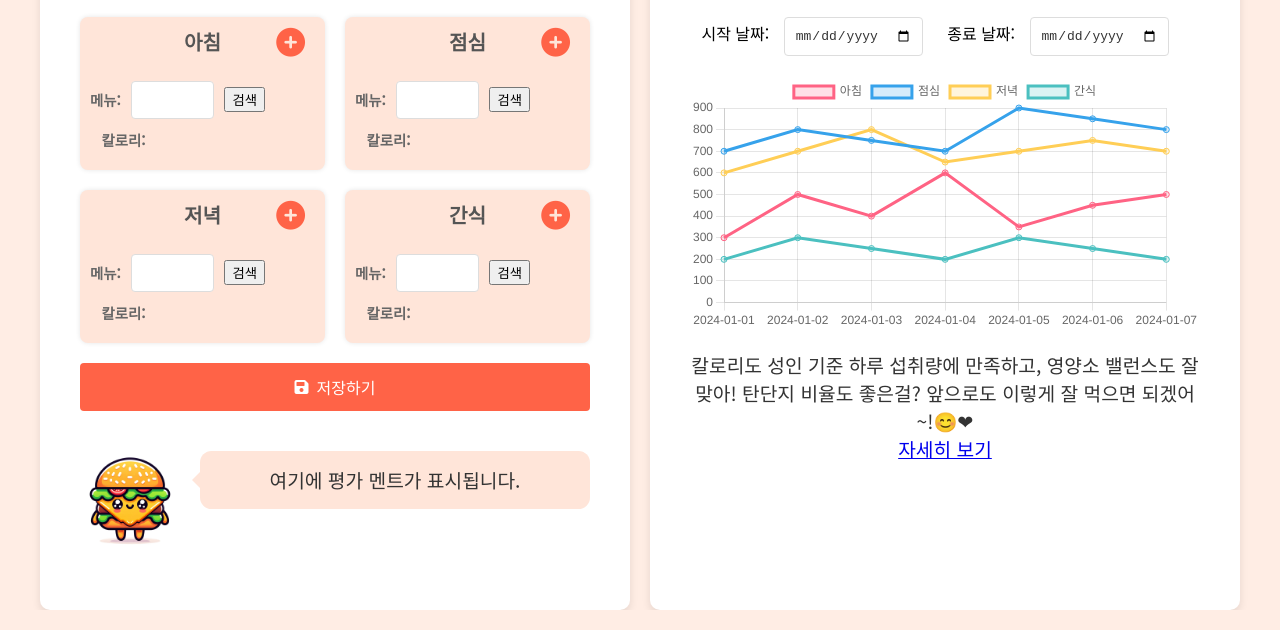
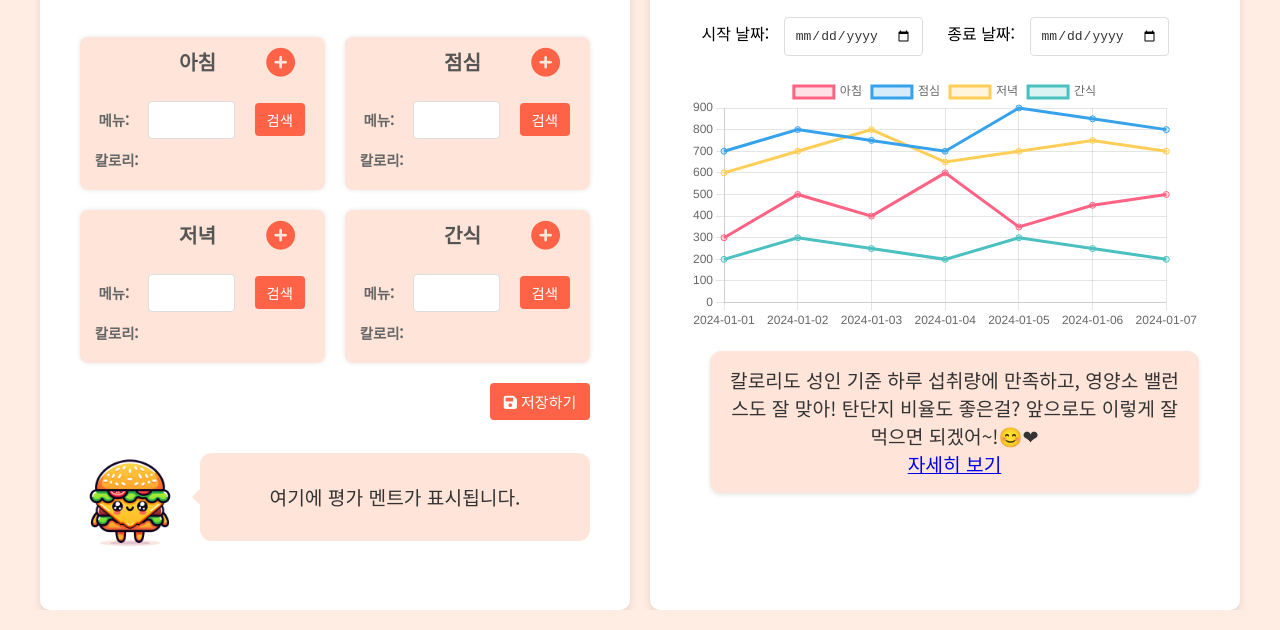
Before and after one commit to choichanwoo001/Stop-eat, a plain HTML site: page mealInput.html in a window 1280 px wide. Shown: the part 170-800 px from the top of the page. Drawn offline with nearby package versions, Linux system fonts and the light colour scheme.

Commit message:
mealInput.css

```diff
--- a/mealInput.css
+++ b/mealInput.css
@@ -89,7 +89,6 @@ header {
 /* 나머지 CSS */
 .main-container {
     display: flex;
-    /*flex-direction: row;*/
     gap: 20px;
     margin: 20px 0;
     width: 100%;
@@ -165,11 +164,13 @@ h3 {
     display: grid;
     grid-template-columns: auto auto;
     gap: 20px;
+    margin-top: 20px;
 }
 
 .meal-card {
     background-color: #ffe5d9;
     padding: 10px;
+    padding-right: 20px;
     border-radius: 8px;
     box-shadow: 0 0 5px rgba(0, 0, 0, 0.1);
     font-size: 0.9em;
@@ -193,12 +194,12 @@ h3 {
 .input-row label {
     font-weight: bold;
     color: #666;
-    width: 30%;
+    width: 25%;
     text-align: center;
 }
 
 .input-row input {
-    width: 70%;
+    width: calc(90% - 100px); /* Adjust to fit the button */
     padding: 10px;
     border: 1px solid #ddd;
     border-radius: 4px;
@@ -207,20 +208,38 @@ h3 {
     background-color: #fff;
 }
 
+.search-button {
+    background-color: #ff6347;
+    color: #fff;
+    border: none;
+    padding: 6px 12px;
+    border-radius: 4px;
+    cursor: pointer;
+    font-size: 1em;
+    margin-left: 10px;
+    font-family: 'Noto Sans KR', sans-serif;
+}
+
+.search-button:hover {
+    background-color: #ff4500;
+}
+
 .save-button {
     background-color: #ff6347;
     color: #fff;
     border: none;
-    padding: 12px 20px;
+    padding: 8px 10px;
     border-radius: 4px;
     cursor: pointer;
-    font-size: 1em;
+    font-size: 15px;
     margin-top: 20px;
-    display: flex;
-    align-items: center;
-    justify-content: center;
+    float: right;
+    /*display: flex;*/
+    /*align-items: center;*/
+    /*justify-content: flex-end;*/
     gap: 8px;
-    width: 100%;
+    width: 100px;
+    font-family: 'Noto Sans KR', sans-serif;
 }
 
 .save-button:hover {
@@ -235,6 +254,10 @@ h3 {
     align-items: flex-start;
 }
 
+#evaluation{
+    margin-top: 70px;
+}
+
 .burger-character, .healthy-character {
     width: 100px;
     height: auto;
@@ -245,7 +268,7 @@ h3 {
     background: #ffe5d9;
     color: #333;
     border-radius: .6em;
-    padding: 15px;
+    padding: 30px 15px;
     margin-left: 20px;
     width: 90%;
     display: block;
@@ -263,8 +286,6 @@ h3 {
     border-right-color: #ffe5d9;
     transform: translateY(-50%);
 }
-
-inten
 
 .weekly-bubble {
     background: #ffe5d9;
@@ -306,6 +327,27 @@ input[type="date"]::-webkit-calendar-picker-indicator {
     cursor: pointer;
 }
 
+.search-results {
+    list-style-type: none;
+    padding: 0;
+    margin: 0;
+    max-height: 100px;
+    overflow-y: auto;
+    background-color: white;
+    position: absolute;
+    width: calc(70% - 12px);
+    z-index: 10;
+}
+
+.search-results li {
+    padding: 8px;
+    cursor: pointer;
+}
+
+.search-results li:hover {
+    background-color: #f1f1f1;
+}
+
 @media (max-width: 768px) {
     .main-container{
         flex-direction: column;
```
